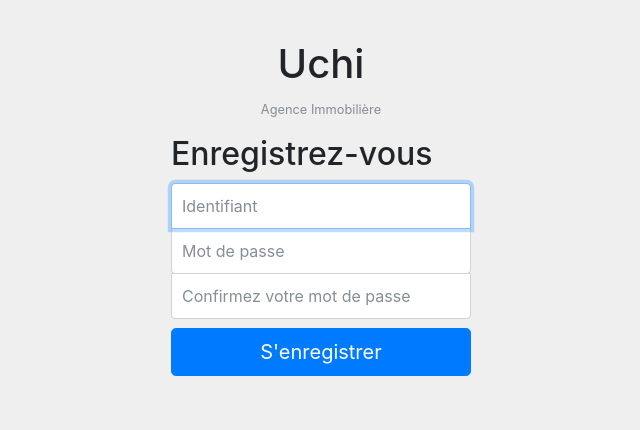
After one commit to PichTic/Ue219-Groupe1, a PHP site: page /register.php in a window 1280 px wide. The commit adds this page. Shown: the top 430 px of the page, without its empty margins (319-959 px from the left). Run offline with PHP 8.4, Linux system fonts and the light colour scheme.

Commit message:
added register.php and styles

```diff
--- a/css/custom.css
+++ b/css/custom.css
@@ -32,7 +32,10 @@ body {
   border-bottom-left-radius: 0;
 }
 .form-signin input[type="password"] {
-  margin-bottom: 10px;
+  margin-bottom: -1px;
   border-top-left-radius: 0;
   border-top-right-radius: 0;
 }
+.form-signin button {
+  margin-top: 10px;
+}
--- /dev/null
+++ b/register.php
@@ -0,0 +1,32 @@
+<!DOCTYPE html>
+<html lang="fr">
+  <head>
+    <link rel="stylesheet" href="./css/bootstrap.min.css">
+    <link rel="stylesheet" href="./css/custom.css">
+  </head>
+  <body>
+  <div class="container">
+    <div class="text-center">
+      <h1>Uchi</h1>
+      <small class="text-muted">Agence Immobilière</small>
+    </div>
+    <div>
+      <form class="form-signin" method="POST" action="">
+        <h2 class="form-signin-heading">Enregistrez-vous</h2>
+
+        <label for="login" class="sr-only">Identifiant</label>
+        <input name="login" type="text" id="login" class="form-control" placeholder="Identifiant" autofocus>
+
+        <label for="password" class="sr-only">Mot de passe</label>
+        <input name="password" type="password" id="password" class="form-control" placeholder="Mot de passe">
+
+        <label for="password_confirm" class="sr-only">Mot de passe</label>
+        <input name="password_confirm" type="password" id="password_confirm" class="form-control" placeholder="Confirmez votre mot de passe">
+
+        <button name="register" class="btn btn-lg btn-primary btn-block" type="submit">S'enregistrer</button>
+      </form>
+    </div>
+    <script src="/js/jquery-3.2.1.min.js"></script>
+    <script src="/js/bootstrap.bundle.min.js"></script>
+  </body>
+</html>
```
